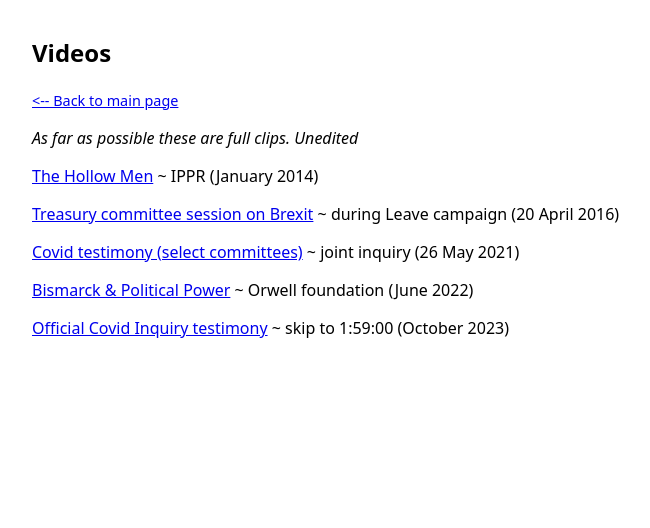
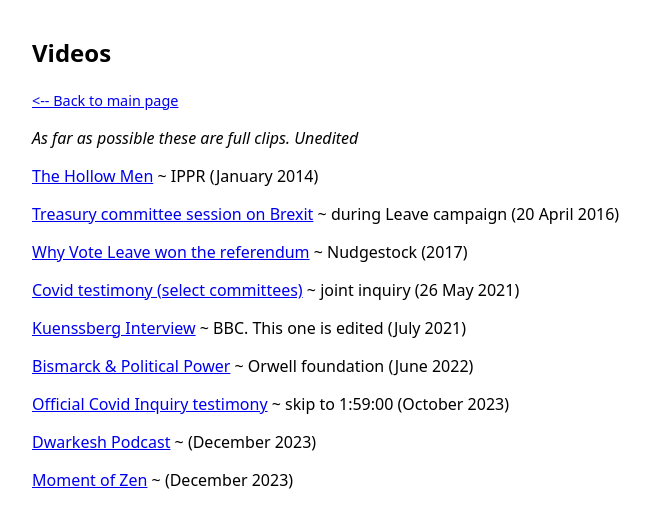
Before and after one commit to luco17/dominic_cummings_reader, an Astro site: page /videos in a window 1280 px wide. Shown: the whole page, without its empty margins (308-958 px from the left). Built offline with nearby package versions, Linux system fonts and the light colour scheme; Astro itself is replaced by a stand-in of ours.

Commit message:
updated lists

```diff
--- a/src/pages/videos.astro
+++ b/src/pages/videos.astro
@@ -26,10 +26,21 @@ import Layout from "../layouts/Layout.astro";
     </p>
     <p>
       <a
+        href="https://www.youtube.com/watch?v=CDbRxH9Kiy4&pp=ygUQZG9taW5pYyBjdW1taW5ncw%3D%3D"
+        >Why Vote Leave won the referendum</a
+      > ~ Nudgestock (2017)
+    </p>
+    <p>
+      <a
         href="https://parliamentlive.tv/Event/Index/d919fbc9-72ca-42de-9b44-c0bf53a7360b"
         >Covid testimony (select committees)</a
       >
       ~ joint inquiry (26 May 2021)
+    </p>
+    <p>
+      <a href="https://www.youtube.com/watch?v=ddHN2qmvCG0&t=690s"
+        >Kuenssberg Interview</a
+      > ~ BBC. This one is edited (July 2021)
     </p>
     <p>
       <a href="https://www.youtube.com/watch?v=Oos_mGp7qr8"
@@ -40,6 +51,16 @@ import Layout from "../layouts/Layout.astro";
       <a href="https://www.youtube.com/watch?v=DLX37aNgUzk"
         >Official Covid Inquiry testimony</a
       > ~ skip to 1:59:00 (October 2023)
+    </p>
+    <p>
+      <a href="https://www.youtube.com/watch?v=3i7ym_Qh7BA&t=1s"
+        >Dwarkesh Podcast</a
+      > ~ (December 2023)
+    </p>
+    <p>
+      <a href="https://www.youtube.com/watch?v=4N59ZAyLKwE&t=1s"
+        >Moment of Zen</a
+      > ~ (December 2023)
     </p>
   </main>
 </Layout>
```
